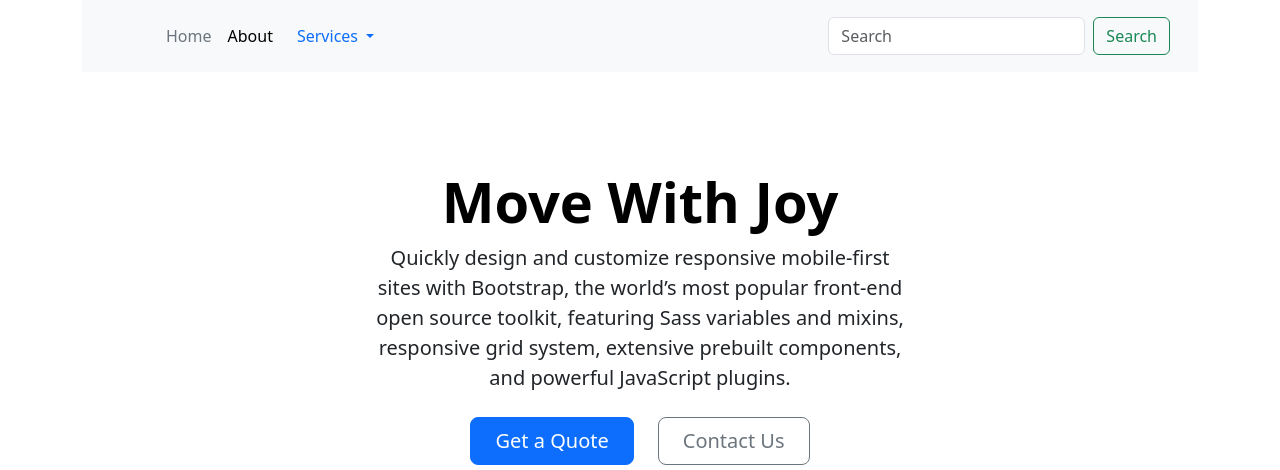
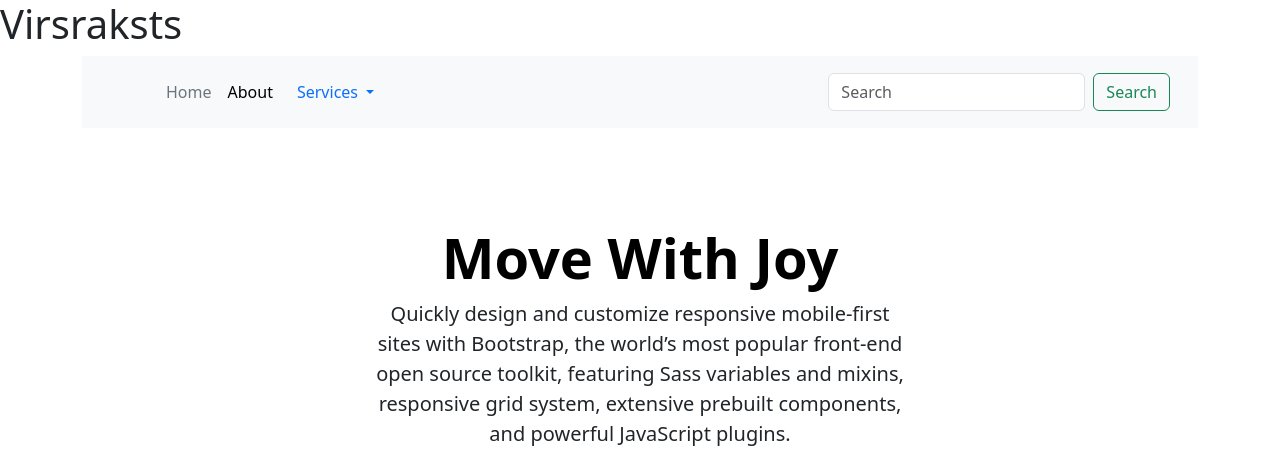
Before and after one commit to halandarbis/09.02.16, a plain HTML site: page index.html in a window 1280 px wide. Shown: the top 470 px of the page. Drawn offline with nearby package versions, Linux system fonts and the light colour scheme.

Commit message:
mainits fails

```diff
--- a/index.html
+++ b/index.html
@@ -13,6 +13,9 @@
 </head>
 
 <body>
+
+
+    <h1>Virsraksts</h1>
 <!-- viss ielikts conteineri prieks caruselisa -->
     <div class="container">
 
```
